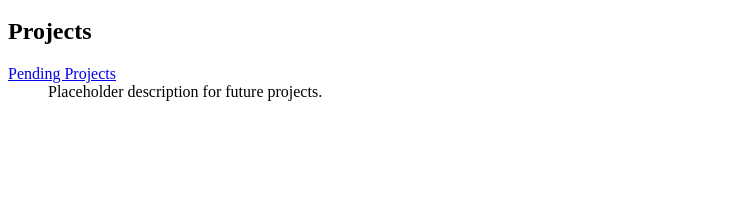
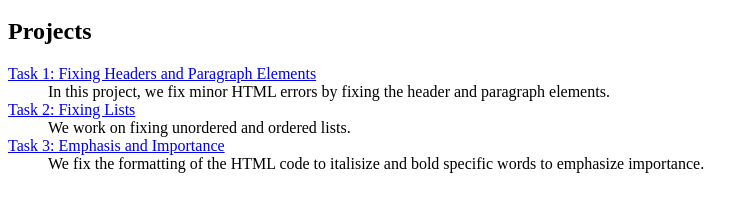
Before and after one commit to dianee0/website, a plain HTML site: page index.html in a window 1280 px wide. Shown: the part 170-382 px from the top of the page, without its empty margins (0-755 px from the left). Drawn offline with Linux system fonts and the light colour scheme.

Commit message:
Adding projects to website with links

```diff
--- a/index.html
+++ b/index.html
@@ -10,8 +10,12 @@
   <a href="https://github.com/dianee0"><img src="github-logo.png" alt= "GitHub Link" height="50" width="50"></a>
   <h2>Projects</h2>
   <dl>
-    <dt><a href = "https://github.com/dianee0">Pending Projects</a></dt>
-    <dd>Placeholder description for future projects.</dd>
+    <dt><a href = "https://codepen.io/dianee0/pen/RwePYam">Task 1: Fixing Headers and Paragraph Elements</a></dt>
+    <dd>In this project, we fix minor HTML errors by fixing the header and paragraph elements.</dd>
+    <dt><a href = "https://codepen.io/dianee0/pen/MWPwqJE">Task 2: Fixing Lists</a></dt>
+    <dd>We work on fixing unordered and ordered lists.</dd>
+    <dt><a href = "https://codepen.io/dianee0/pen/oNaXPZm">Task 3: Emphasis and Importance</a></dt>
+    <dd>We fix the formatting of the HTML code to italisize and bold specific words to emphasize importance.</dd>
   </dl>
 </body>
 </html>
```
